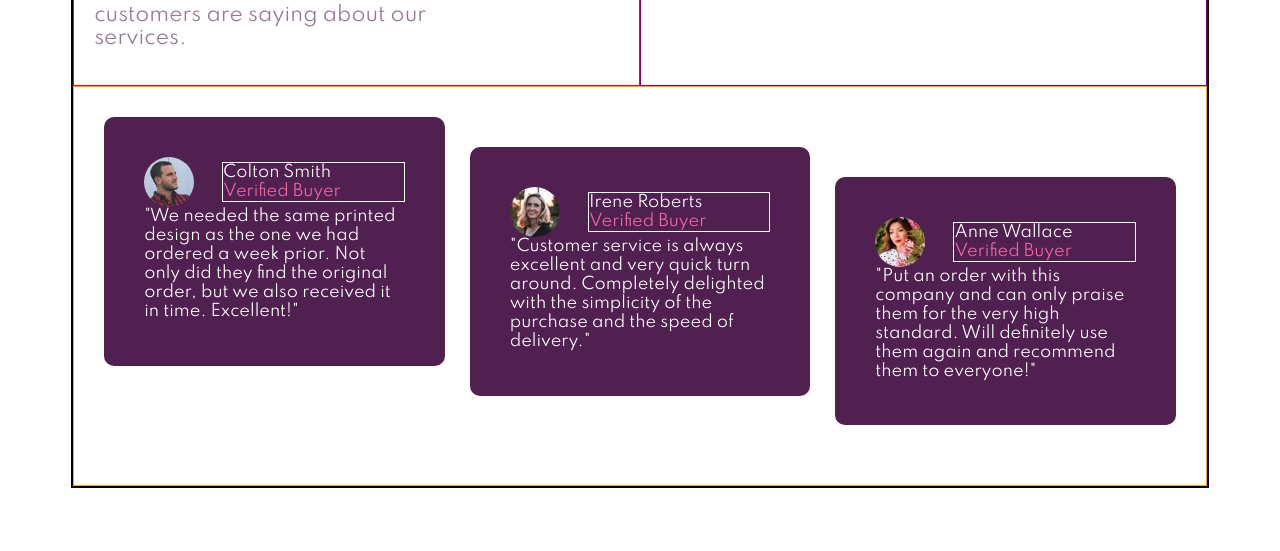
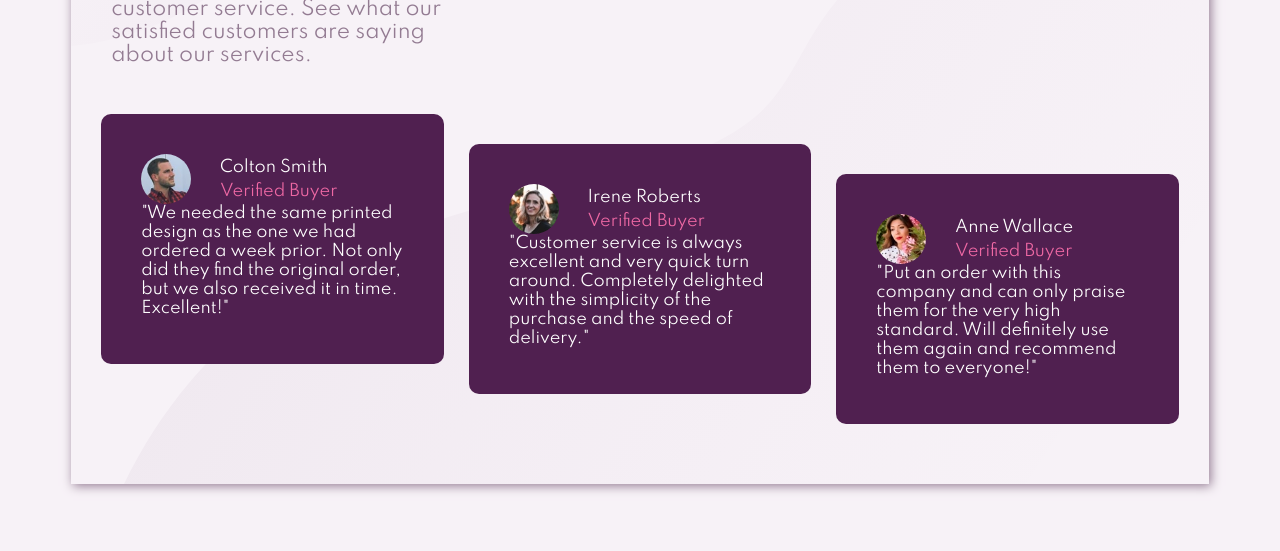
Before and after one commit to jthnyc/social-proof, a plain HTML site: page index.html in a window 1280 px wide. Shown: the part 379-930 px from the top of the page. Drawn offline with Linux system fonts and the light colour scheme.

Commit message:
more adjustments

```diff
--- a/style.css
+++ b/style.css
@@ -5,23 +5,32 @@ html {
   --graymagenta: hsl(303, 10%, 53%);
   --lightgraymagenta: hsl(300, 24%, 96%);
   --white: hsl(0, 0%, 100%);
+  background-color: var(--lightgraymagenta);
 }
 
 .container {
-  border: 2px solid black;
+  /* border: 2px solid black; */
+  box-shadow: 2px 2px 10px var(--graymagenta);
+  min-width: 375px;
+  max-width: 1440px;
   display: grid;
   grid-template-columns: repeat(2, 1fr);
   grid-template-rows: 400px 400px;
   margin: 5%;
+  background-image: url("./images/bg-pattern-top-desktop.svg"),
+    url("./images/bg-pattern-bottom-desktop.svg");
+  background-position: top left, bottom right;
+  background-repeat: no-repeat;
 }
 
 .banner {
-  border: 1px solid red;
+  /* border: 1px solid red; */
+  margin: 20px;
 }
 
 .tag-main {
   /* border: 1px solid gray; */
-  font-size: 40px;
+  font-size: 2.5rem;
   font-weight: 700;
   color: var(--darkmagenta);
   width: 50%;
@@ -37,7 +46,7 @@ html {
 }
 
 .rating {
-  border: 1px solid purple;
+  /* border: 1px solid purple; */
   display: grid;
   grid-template-rows: repeat(3, 80px);
   grid-template-columns: repeat(12, 1fr);
@@ -87,7 +96,7 @@ html {
 }
 
 .review {
-  border: 1px solid orange;
+  /* border: 1px solid orange; */
   grid-column-start: 1;
   grid-column-end: 3;
   display: grid;
@@ -99,6 +108,10 @@ html {
 
 .reviewer-container {
   padding: 40px;
+  /* border: 1px solid silver; */
+  display: flex;
+  flex-direction: column;
+  /* align-content: space-between; */
 }
 
 .review-1 {
@@ -145,8 +158,9 @@ html {
 
 .reviewer-details {
   display: block;
-  border: 1px solid white;
+  /* border: 1px solid white; */
   align-content: space-between;
+  line-height: 1.5;
 }
 
 .reviewer img {
```
